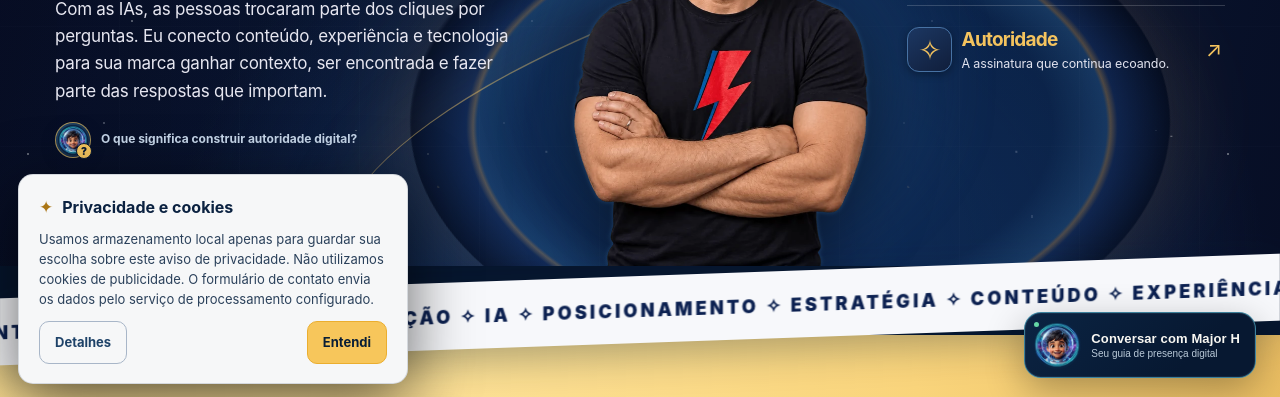
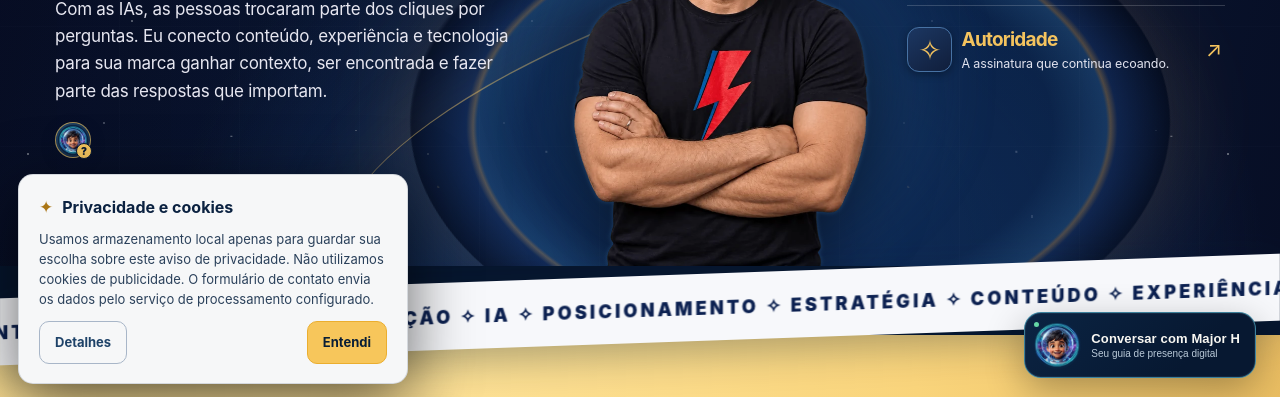
Before and after one commit to dellsoares/autoridadedigital, a plain HTML site: page index.html in a window 1280 px wide. Shown: the part 398-795 px from the top of the page. Drawn offline with Linux system fonts and the light colour scheme.

Commit message:
Add files via upload

```diff
--- a/index.html
+++ b/index.html
@@ -240,7 +240,7 @@
 <div class="mh-context-panel-copy"><p><strong>Autoridade digital</strong> é o reconhecimento que uma marca constrói quando apresenta informações claras, demonstra experiência, publica conteúdo útil e mantém uma presença coerente nos canais em que atua.</p><p>Não é apenas aparecer em uma busca. É oferecer contexto e sinais de confiança para que pessoas compreendam seu trabalho e mecanismos digitais consigam interpretar suas informações.</p><p class="mh-context-summary">Visibilidade abre a porta. Consistência, utilidade e credibilidade ajudam a construir autoridade.</p></div>
 <div class="mh-context-panel-footer"><button type="button" data-major-h-open-chat>Quero conversar sobre meu projeto <span aria-hidden="true">↗</span></button></div>
 </section>
-</div><span>O que significa construir autoridade digital?</span></div>
+</div></div>
 <a class="btn btn-gold btn-hero" href="#servicos">Vamos criar sua rota <span aria-hidden="true">↗</span></a>
 </div>
 <div aria-label="Retrato de Wendell Soares" class="hero-v5-person reveal is-visible">
```
